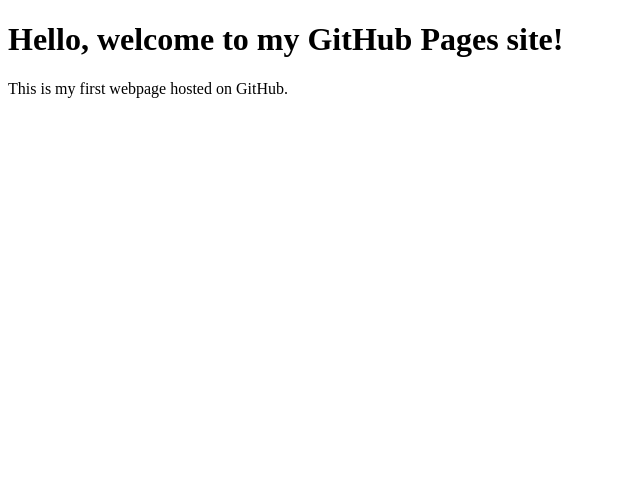
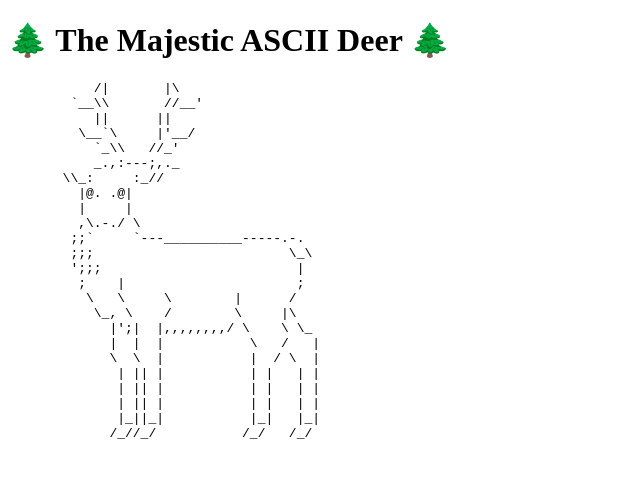
Before and after one commit to Shayeri-31/my-first-project, a plain HTML site: page index.html in a window 1280 px wide. Shown: the whole page, without its empty margins (0-640 px from the left). Drawn offline with Linux system fonts and the light colour scheme.

Commit message:
Update index.html

```diff
--- a/index.html
+++ b/index.html
@@ -2,11 +2,35 @@
 <html lang="en">
 <head>
   <meta charset="UTF-8">
-  <meta name="viewport" content="width=device-width, initial-scale=1.0">
-  <title>My First Webpage</title>
+  <title>Majestic ASCII Deer</title>
 </head>
 <body>
-  <h1>Hello, welcome to my GitHub Pages site!</h1>
-  <p>This is my first webpage hosted on GitHub.</p>
+  <h1>🌲 The Majestic ASCII Deer 🌲</h1>
+  <pre>
+           /|       |\
+        `__\\       //__'
+           ||      ||
+         \__`\     |'__/
+           `_\\   //_'
+           _.,:---;,._
+       \\_:     :_//
+         |@. .@|
+         |     |
+         ,\.-./ \
+        ;;`     `---__________-----.-.
+        ;;;                         \_\
+        ';;;                         |
+         ;    |                      ;
+          \   \     \        |      /
+           \_, \    /        \     |\
+             |';|  |,,,,,,,,/ \    \ \_
+             |  |  |           \   /   |
+             \  \  |           |  / \  |
+              | || |           | |   | |
+              | || |           | |   | |
+              | || |           | |   | |
+              |_||_|           |_|   |_|
+             /_//_/           /_/   /_/
+  </pre>
 </body>
 </html>
```
